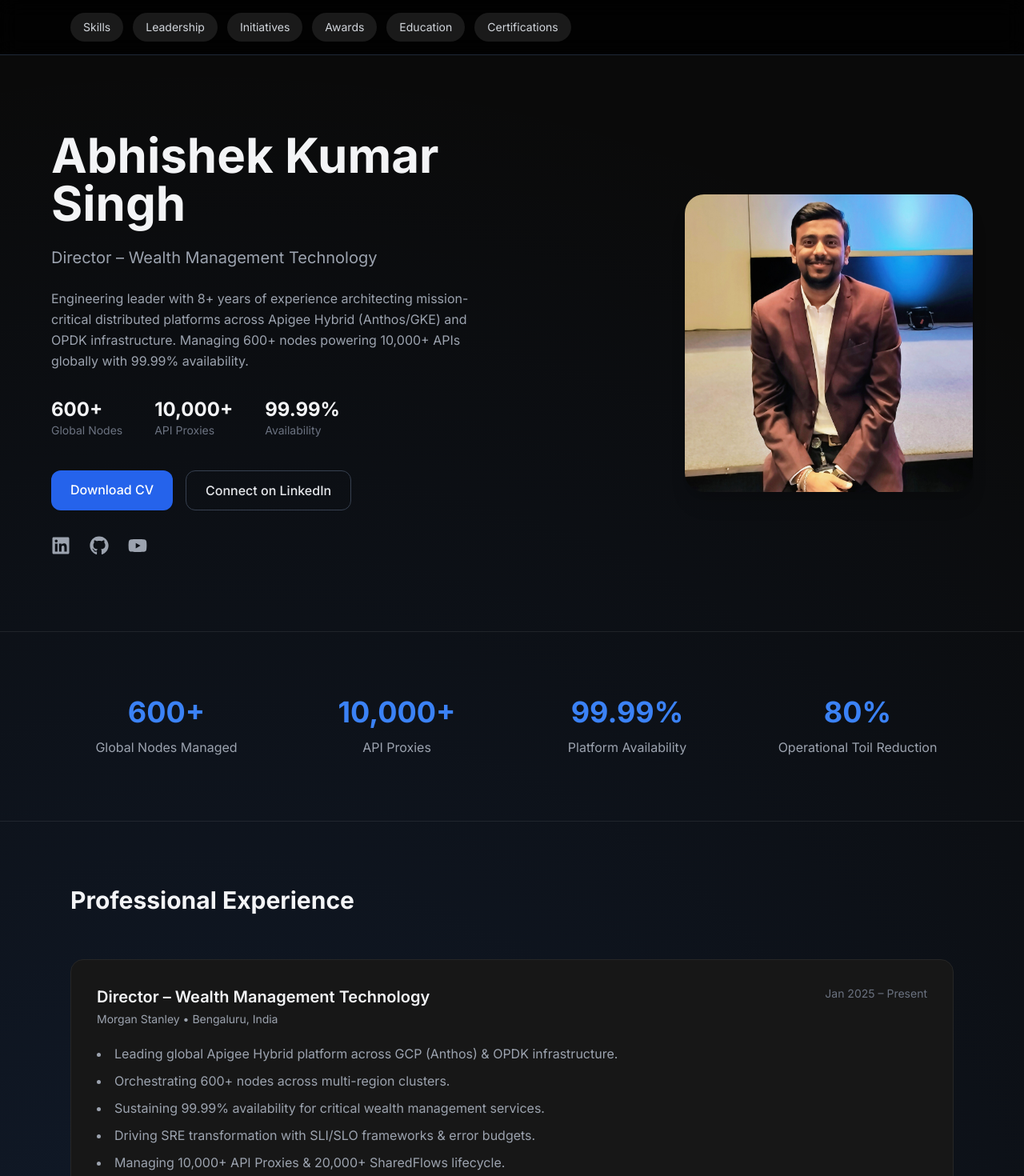
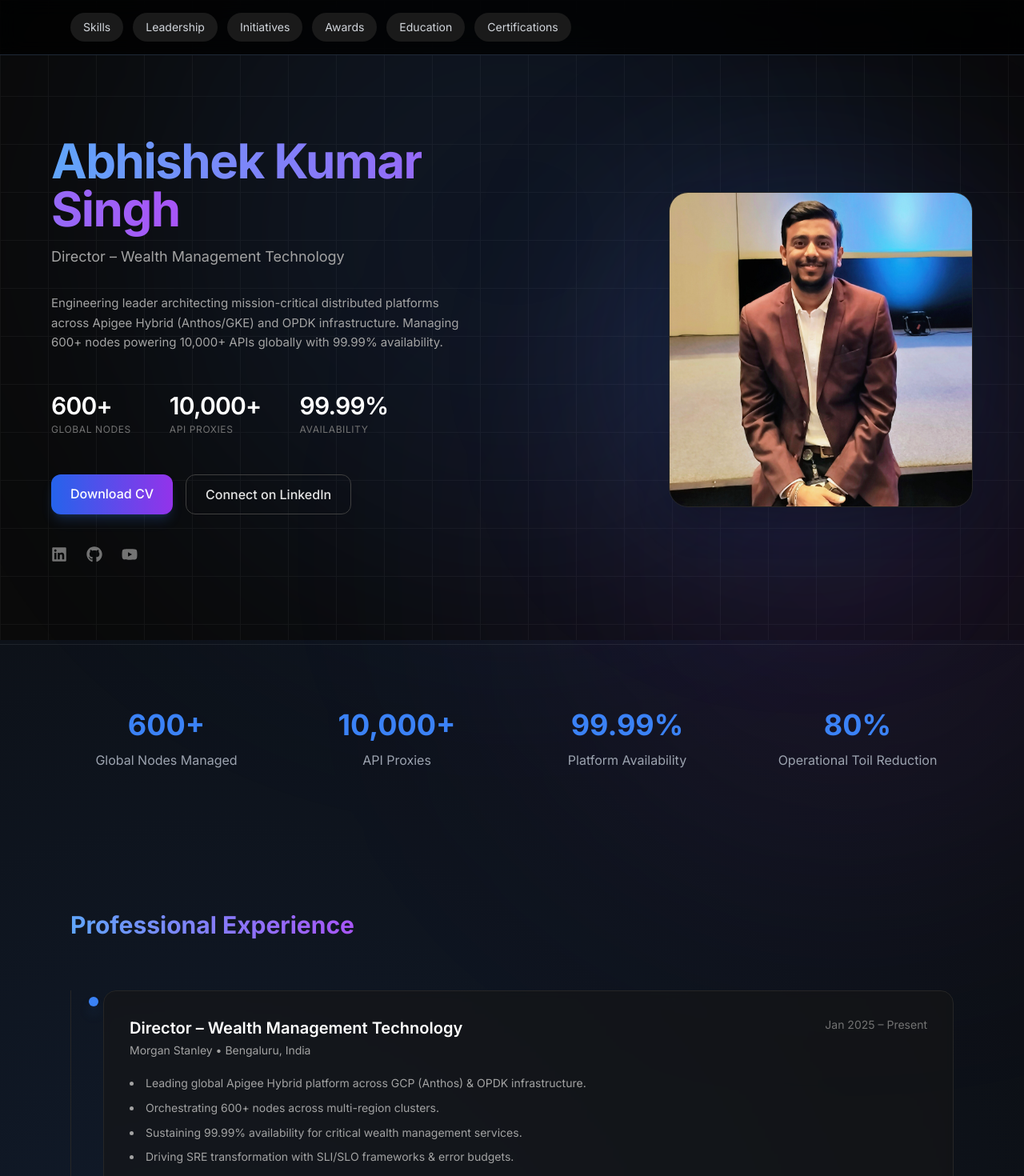
Before and after one commit to abhishekgplus/portfolio, a Next.js app: page / in a window 1280 px wide. Shown: the top 1470 px of the page at 80% size. Built offline with nearby package versions, Linux system fonts and the light colour scheme.

Commit message:
Upgrade to executive portfolio design

```diff
--- a/src/app/layout.tsx
+++ b/src/app/layout.tsx
@@ -15,14 +15,38 @@ export default function RootLayout({
   children: React.ReactNode;
 }) {
   return (
-    <html lang="en">
+    <html lang="en" className="dark">
       <body
-        className={`${inter.className}
-          bg-neutral-50 text-neutral-900
-          dark:bg-neutral-950 dark:text-neutral-100
-          antialiased transition-colors duration-300`}
+        className={`${inter.className} relative antialiased text-neutral-100 bg-neutral-950 overflow-x-hidden`}
       >
-        {children}
+        {/* ===== Background Grid Layer ===== */}
+        <div className="pointer-events-none fixed inset-0 -z-10">
+          {/* Base dark */}
+          <div className="absolute inset-0 bg-neutral-950" />
+
+          {/* Subtle grid */}
+          <div
+            className="absolute inset-0 opacity-[0.04]"
+            style={{
+              backgroundImage: `
+                linear-gradient(to right, #ffffff 1px, transparent 1px),
+                linear-gradient(to bottom, #ffffff 1px, transparent 1px)
+              `,
+              backgroundSize: "60px 60px",
+            }}
+          />
+
+          {/* Radial glow top */}
+          <div className="absolute top-[-20%] left-1/2 -translate-x-1/2 w-[900px] h-[900px] bg-blue-500/10 blur-[140px] rounded-full" />
+
+          {/* Secondary glow bottom */}
+          <div className="absolute bottom-[-30%] right-[-10%] w-[700px] h-[700px] bg-purple-500/10 blur-[160px] rounded-full" />
+        </div>
+
+        {/* ===== Main Content ===== */}
+        <div className="relative z-10">
+          {children}
+        </div>
       </body>
     </html>
   );
--- a/src/components/Experience.tsx
+++ b/src/components/Experience.tsx
@@ -1,13 +1,18 @@
 export default function Experience() {
   return (
-    <section id="experience" className="py-20 section-divider">
+    <section id="experience" className="py-24">
       <div className="max-w-6xl mx-auto px-6">
 
-        <h2 className="text-3xl font-bold text-gray-900 dark:text-gray-100 mb-14">
+        {/* Section Title */}
+        <h2 className="text-3xl font-bold mb-16">
+          <span className="bg-gradient-to-r from-blue-400 to-purple-500 bg-clip-text text-transparent">
             Professional Experience
+          </span>
         </h2>
 
-        <div className="space-y-12">
+        {/* Timeline Wrapper */}
+        <div className="relative border-l border-neutral-800 pl-10 space-y-14">
+
           <ExperienceCard
             role="Director – Wealth Management Technology"
             company="Morgan Stanley • Bengaluru, India"
@@ -29,11 +34,11 @@ export default function Experience() {
             duration="Jan 2023 – Dec 2024"
             points={[
               "Architected migration of 10,000+ APIs & 20,000+ SharedFlows to hybrid infrastructure.",
-              "Built automation (Grunt/Shell) ensuring zero downtime cutovers.",
+              "Built automation ensuring zero downtime cutovers.",
               "Designed 'Hydrator' event-driven security framework for IDP credential rotation.",
               "Engineered rolling restart bot preventing cascading failures.",
-              "Reduced BAU toil by 70% through self-service developer platform.",
-              "Built Real-Time Farm Beacon (RFB) unified observability dashboard."
+              "Reduced BAU toil by 70% via self-service developer platform.",
+              "Built Real-Time Farm Beacon unified observability dashboard."
             ]}
           />
 
@@ -45,7 +50,7 @@ export default function Experience() {
               "Designed Certificate Lifecycle Management bot for 25,000+ SSL certificates.",
               "Reduced Risk & Control Management manual workload by 80%.",
               "Eliminated expiry-based outages via automation.",
-              "Awarded GRIT Award for innovation in platform security."
+              "Awarded GRIT Award for platform security innovation."
             ]}
           />
 
@@ -55,8 +60,8 @@ export default function Experience() {
             duration="Mar 2019 – Jan 2021"
             points={[
               "Managed middleware stack (JBoss, WebSphere, Apache) for Honeywell.",
-              "Ensured 24/7 availability of logistics & enterprise applications.",
-              "Built Python/Shell automation reducing maintenance windows by 60%."
+              "Ensured 24/7 availability of enterprise logistics systems.",
+              "Built automation reducing maintenance windows by 60%."
             ]}
           />
 
@@ -65,7 +70,7 @@ export default function Experience() {
             company="Capgemini • Bengaluru, India"
             duration="Mar 2018 – Mar 2019"
             points={[
-              "Managed critical P1/P2 production incidents for distributed systems.",
+              "Managed critical P1/P2 distributed system incidents.",
               "Consistently met SLA targets across enterprise accounts.",
               "Recognized as 'Highest Incident Resolver'."
             ]}
@@ -78,11 +83,11 @@ export default function Experience() {
             points={[
               "Supported middleware technologies & SSL configurations.",
               "Configured clustering & load balancing (NetScaler).",
-              "Awarded Spot Award (3x) for technical excellence & customer impact."
+              "Awarded Spot Award (3x) for technical excellence."
             ]}
           />
+
         </div>
-
       </div>
     </section>
   );
@@ -102,36 +107,42 @@ function ExperienceCard({
   points: string[];
 }) {
   return (
-    <div
-      className="bg-white dark:bg-neutral-900
-                 border border-neutral-200 dark:border-neutral-800
+    <div className="relative group">
+
+      {/* Timeline Dot */}
+      <div className="absolute -left-[18px] top-2 w-3 h-3 bg-blue-500 rounded-full shadow-lg shadow-blue-500/40" />
+
+      {/* Card */}
+      <div className="bg-neutral-900/60 backdrop-blur-sm
+                      border border-neutral-800
                       rounded-2xl p-8
-                 hover:shadow-lg hover:border-neutral-300
-                 dark:hover:border-neutral-700
-                 transition duration-300"
-    >
+                      hover:border-blue-500/40
+                      transition-all duration-300">
+
         {/* Header */}
-      <div className="flex flex-col md:flex-row md:justify-between md:items-start mb-5 gap-3">
+        <div className="flex flex-col md:flex-row md:justify-between md:items-start gap-3 mb-5">
           <div>
-          <h3 className="text-xl font-semibold text-gray-900 dark:text-gray-100">
+            <h3 className="text-xl font-semibold text-white">
               {role}
             </h3>
-          <p className="text-sm text-gray-600 dark:text-gray-400 mt-1">
+            <p className="text-sm text-neutral-400 mt-1">
               {company}
             </p>
           </div>
 
-        <span className="text-sm text-gray-500 dark:text-gray-500 whitespace-nowrap">
+          <span className="text-sm text-neutral-500 whitespace-nowrap">
             {duration}
           </span>
         </div>
 
-      {/* Bullet Points */}
-      <ul className="space-y-2 text-gray-700 dark:text-gray-400 leading-relaxed list-disc list-inside">
+        {/* Points */}
+        <ul className="space-y-2 text-neutral-400 leading-relaxed text-sm list-disc list-inside">
           {points.map((point, index) => (
             <li key={index}>{point}</li>
           ))}
         </ul>
+
+      </div>
     </div>
   );
 }
--- a/src/components/Hero.tsx
+++ b/src/components/Hero.tsx
@@ -1,63 +1,62 @@
+"use client";
+
 import Image from "next/image";
 import { FaLinkedin, FaGithub, FaYoutube } from "react-icons/fa";
 
 export default function Hero() {
   return (
-    <section className="min-h-[90vh] flex items-center px-6 py-20">
-      <div className="max-w-6xl mx-auto grid md:grid-cols-2 gap-16 items-center w-full">
+    <section className="relative min-h-[92vh] flex items-center px-6">
+      <div className="max-w-6xl mx-auto grid md:grid-cols-2 gap-20 items-center w-full">
 
-        {/* LEFT CONTENT */}
-        <div>
-          <h1 className="text-5xl md:text-6xl font-bold text-gray-900 dark:text-gray-100 mb-6">
+        {/* ===== LEFT CONTENT ===== */}
+        <div className="space-y-8">
+
+          {/* Name */}
+          <div className="space-y-4">
+            <h1 className="text-5xl md:text-6xl font-bold tracking-tight leading-tight">
+              <span className="bg-gradient-to-r from-blue-400 to-purple-500 bg-clip-text text-transparent">
                 Abhishek Kumar Singh
+              </span>
             </h1>
 
-          <h2 className="text-xl text-gray-600 dark:text-gray-400 mb-6">
+            <p className="text-lg text-neutral-400">
               Director – Wealth Management Technology
-          </h2>
-
-          <p className="text-gray-600 dark:text-gray-400 leading-relaxed mb-8 max-w-xl">
-            Engineering leader with 8+ years of experience architecting
-            mission-critical distributed platforms across Apigee Hybrid
-            (Anthos/GKE) and OPDK infrastructure. Managing 600+ nodes powering
-            10,000+ APIs globally with 99.99% availability.
-          </p>
-
-          {/* Metrics */}
-          <div className="flex gap-10 mb-10">
-            <div>
-              <h3 className="text-2xl font-bold text-gray-900 dark:text-gray-100">
-                600+
-              </h3>
-              <p className="text-sm text-gray-500 dark:text-gray-500">
-                Global Nodes
             </p>
           </div>
 
-            <div>
-              <h3 className="text-2xl font-bold text-gray-900 dark:text-gray-100">
-                10,000+
+          {/* Description */}
+          <p className="text-neutral-400 leading-relaxed max-w-xl text-[15px]">
+            Engineering leader architecting mission-critical distributed
+            platforms across Apigee Hybrid (Anthos/GKE) and OPDK
+            infrastructure. Managing 600+ nodes powering 10,000+ APIs globally
+            with 99.99% availability.
+          </p>
+
+          {/* Metrics (Refined + tighter) */}
+          <div className="flex flex-wrap gap-12 pt-4">
+            {[
+              { value: "600+", label: "Global Nodes" },
+              { value: "10,000+", label: "API Proxies" },
+              { value: "99.99%", label: "Availability" },
+            ].map((metric, index) => (
+              <div key={index} className="space-y-1">
+                <h3 className="text-3xl font-semibold text-white tracking-tight">
+                  {metric.value}
                 </h3>
-              <p className="text-sm text-gray-500 dark:text-gray-500">
-                API Proxies
+                <p className="text-xs uppercase tracking-wider text-neutral-500">
+                  {metric.label}
                 </p>
               </div>
-
-            <div>
-              <h3 className="text-2xl font-bold text-gray-900 dark:text-gray-100">
-                99.99%
-              </h3>
-              <p className="text-sm text-gray-500 dark:text-gray-500">
-                Availability
-              </p>
-            </div>
+            ))}
           </div>
 
           {/* Buttons */}
-          <div className="flex flex-wrap gap-4 mb-8">
+          <div className="flex flex-wrap gap-4 pt-4">
             <a
               href="/Abhishek_Singh_CV.pdf"
-              className="px-6 py-3 bg-blue-600 hover:bg-blue-700 text-white rounded-xl transition font-medium shadow-sm"
+              className="px-6 py-3 rounded-xl bg-gradient-to-r from-blue-600 to-purple-600
+                         hover:opacity-90 transition-all duration-300
+                         text-white font-medium shadow-lg shadow-blue-500/20"
             >
               Download CV
             </a>
@@ -66,22 +65,21 @@ export default function Hero() {
               href="https://www.linkedin.com/in/aksingh14/"
               target="_blank"
               rel="noopener noreferrer"
-              className="px-6 py-3 border border-gray-300 dark:border-gray-700
-                         text-gray-800 dark:text-gray-200
-                         hover:bg-gray-100 dark:hover:bg-neutral-800
-                         rounded-xl transition font-medium"
+              className="px-6 py-3 rounded-xl border border-neutral-700
+                         hover:border-blue-500 hover:bg-neutral-900
+                         transition-all duration-300 font-medium text-neutral-200"
             >
               Connect on LinkedIn
             </a>
           </div>
 
           {/* Social Icons */}
-          <div className="flex gap-6 text-2xl text-gray-500 dark:text-gray-400">
+          <div className="flex gap-6 pt-2 text-xl text-neutral-500">
             <a
               href="https://www.linkedin.com/in/aksingh14/"
               target="_blank"
               rel="noopener noreferrer"
-              className="hover:text-blue-600 transition"
+              className="hover:text-blue-500 transition"
             >
               <FaLinkedin />
             </a>
@@ -90,7 +88,7 @@ export default function Hero() {
               href="https://github.com/abhishekgplus"
               target="_blank"
               rel="noopener noreferrer"
-              className="hover:text-gray-900 dark:hover:text-white transition"
+              className="hover:text-white transition"
             >
               <FaGithub />
             </a>
@@ -106,14 +104,19 @@ export default function Hero() {
           </div>
         </div>
 
-        {/* RIGHT IMAGE */}
-        <div className="flex justify-center md:justify-end">
+        {/* ===== RIGHT IMAGE WITH GLOW ===== */}
+        <div className="relative flex justify-center md:justify-end">
+
+          {/* Glow behind image */}
+          <div className="absolute w-[420px] h-[420px] bg-blue-500/20 blur-[120px] rounded-full" />
+
           <Image
             src="/profile.jpg"
             alt="Abhishek Kumar Singh"
-            width={360}
-            height={360}
-            className="rounded-3xl shadow-xl"
+            width={380}
+            height={380}
+            priority
+            className="relative rounded-3xl border border-neutral-800 shadow-2xl"
           />
         </div>
       </div>
```
Also changed, not shown: src/components/DetailsSections.tsx (+87 -97 lines). Lines whose indentation alone changed are shown as unchanged.
